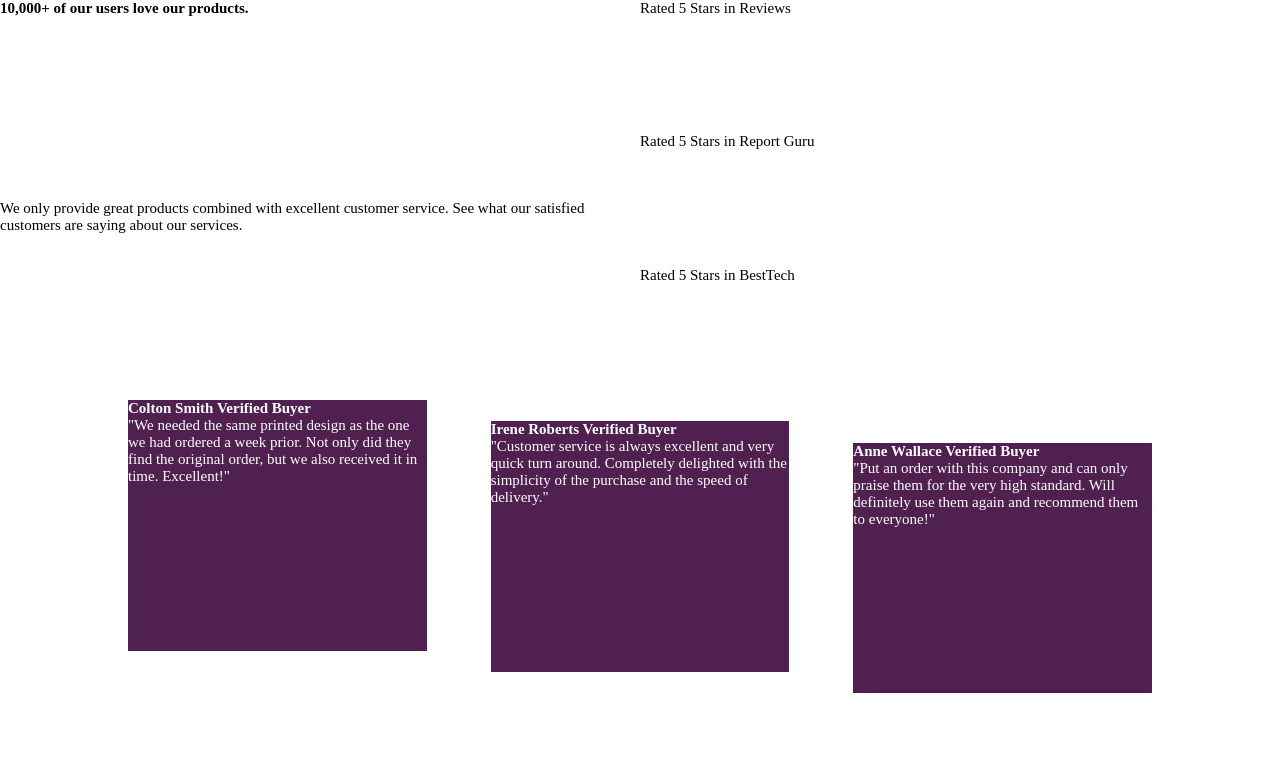
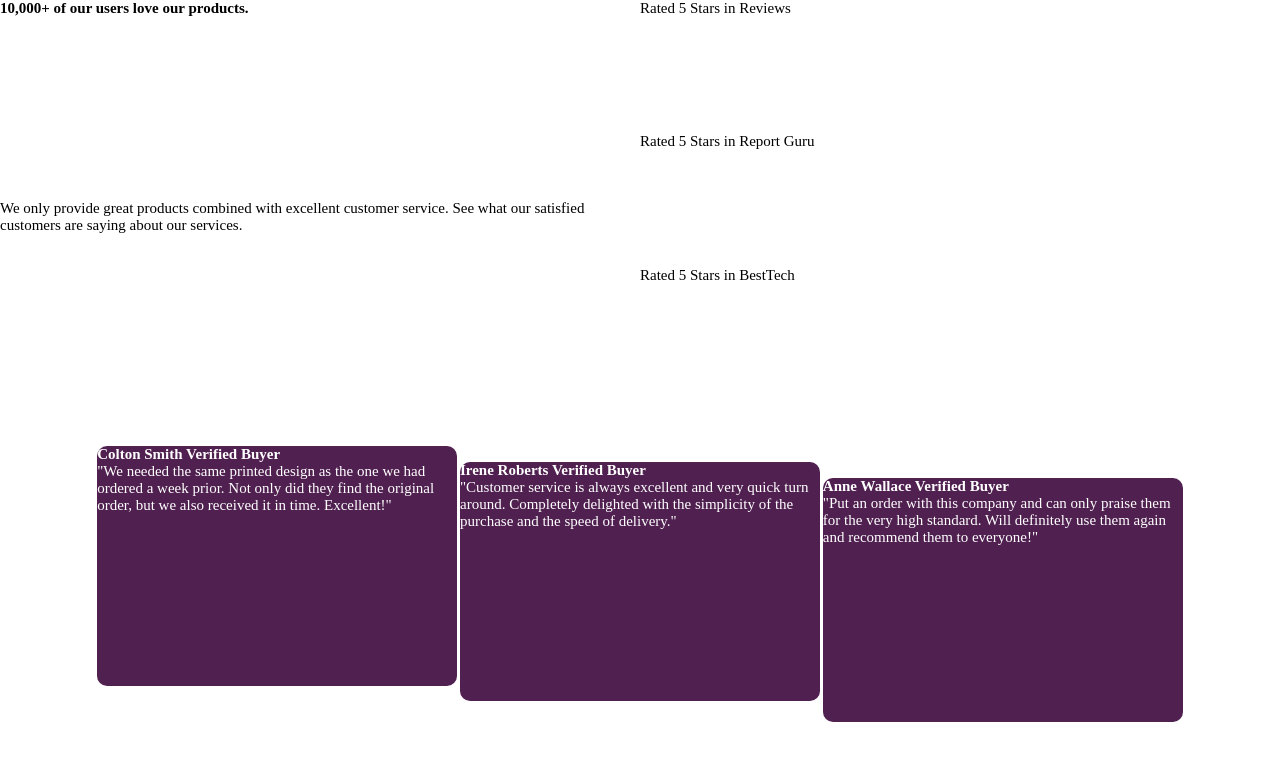
Before and after one commit to MartaSanzFlores/Social-proof-section-master, a plain HTML site: page index.html in a window 1280 px wide. Drawn offline with Linux system fonts and the light colour scheme.

Commit message:
Finished layout section

```diff
--- a/style.css
+++ b/style.css
@@ -28,31 +28,31 @@ body{
     grid-column-start: 1;
     grid-column-end: 3;
     display: grid;
-    grid-template-columns: 1fr 1fr 1fr;
+    grid-template-columns: 1fr 0.8fr 1fr;
     grid-template-rows: 1fr;
     /* column-gap: 2%; */
-    row-gap: 5%;
 }
 
 .text{
     background-color: hsl(300, 43%, 22%);
     color: hsl(0, 0%, 100%);
+    border-radius: 10px;
 }
 
 .tx1{
-    width: 70%;
+    width: 45vh;
     justify-self: end;
-    margin: 0 0 35% 15%;
+    margin: 10% 0 25% 20%;
 }
 
 .tx2{
-    width: 70%;
+    width: 45vh;
     justify-self: center;
-    margin: 5% 0 30% 0;
+    margin: 17% 0 27% 0;
 }
 
 .tx3{
-    width: 70%;
+    width: 45vh;
     justify-self: start;
-    margin: 10% 15% 25% 0;
+    margin: 17% 20% 17% 0;
 }
```
